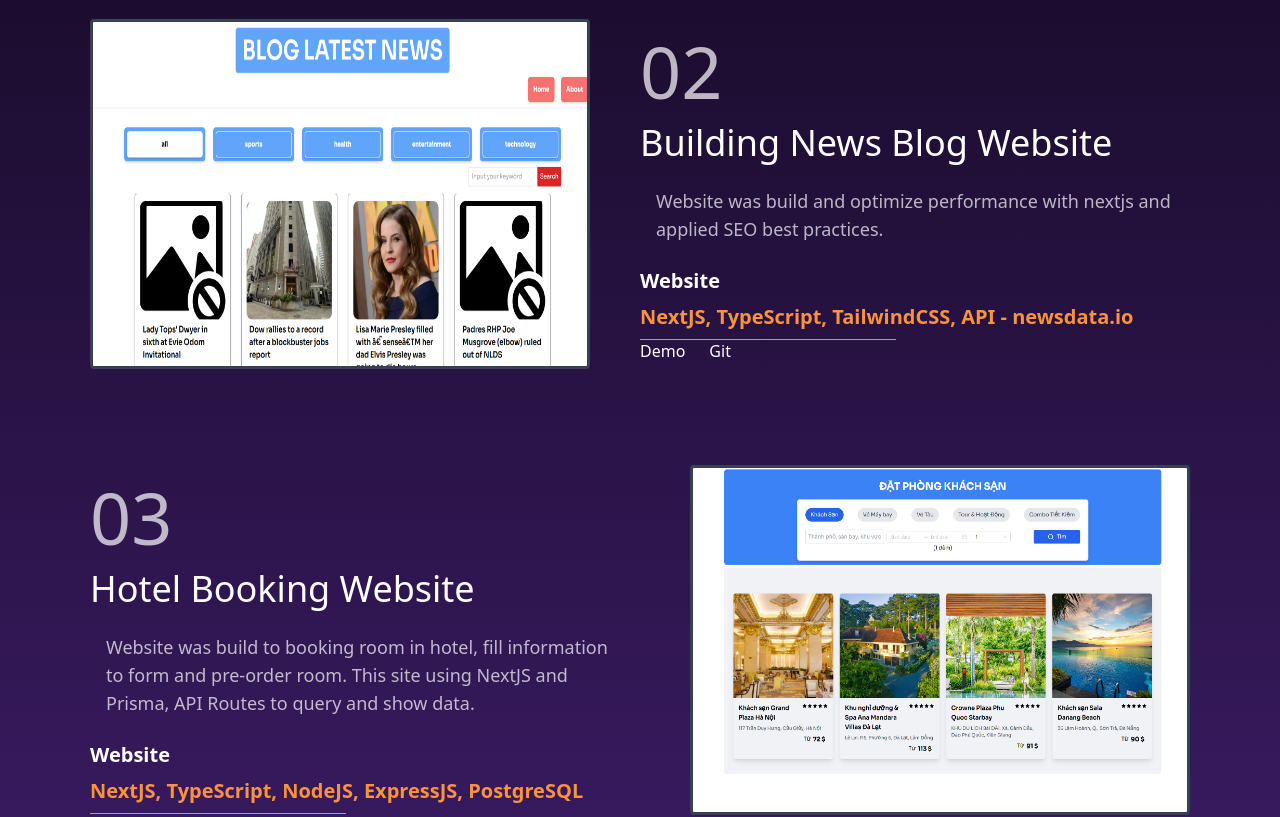
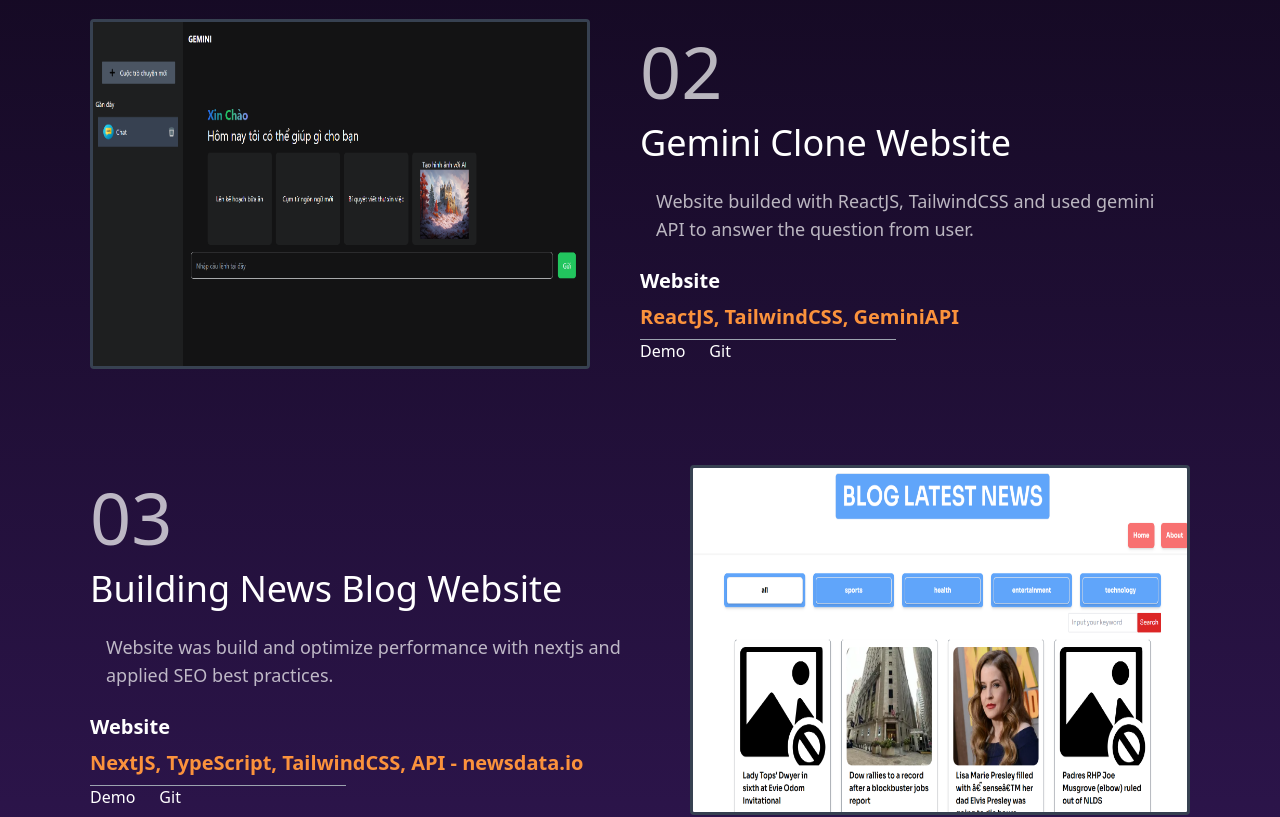
Before and after one commit to quidev2505/Portfolio, a Next.js app: page / in a window 1280 px wide. Shown: the part 2500-3317 px from the top of the page. Built offline with nearby package versions, Linux system fonts and the light colour scheme.

Commit message:
add new project

```diff
--- a/src/components/Portfolio.tsx
+++ b/src/components/Portfolio.tsx
@@ -5,6 +5,7 @@ import { motion } from "framer-motion";
 import movingHouse from "@/assets/moving_house.png";
 import blogNews from "@/assets/blog_news.png";
 import hotelBooking from "@/assets/hotel_booking.png";
+import gemini from "@/assets/gemini.png";
 
 const projects = [
   {
@@ -17,6 +18,15 @@ const projects = [
     src: movingHouse,
   },
   {
+    title: "Gemini Clone Website",
+    desc: "Website builded with ReactJS, TailwindCSS and used gemini API to answer the question from user",
+    devStack: "ReactJS, TailwindCSS, GeminiAPI",
+    type: "Website",
+    link: "https://gemini-clone-reactjs-self.vercel.app",
+    git: "https://github.com/quidev2505/GeminiClone",
+    src: gemini,
+  },
+  {
     title: "Building News Blog Website",
     desc: "Website was build and optimize performance with nextjs and applied SEO best practices",
     devStack: "NextJS, TypeScript, TailwindCSS, API - newsdata.io",
@@ -27,7 +37,7 @@ const projects = [
   },
   {
     title: "Hotel Booking Website",
-    desc: "Website was build to booking room in hotel, fill information to form and pre-order room. This site using NextJS and Prisma, API Routes to query and show data",
+    desc: "Website was build to book room in hotel, fill information into form and pre-order room. This site using NextJS and Prisma, API Routes to query and show data",
     devStack: "NextJS, TypeScript, NodeJS, ExpressJS, PostgreSQL",
     type: "Website",
     link: "https://hotelroom.vercel.app/",
```
Also changed, not shown: src/assets/gemini.png (added).
